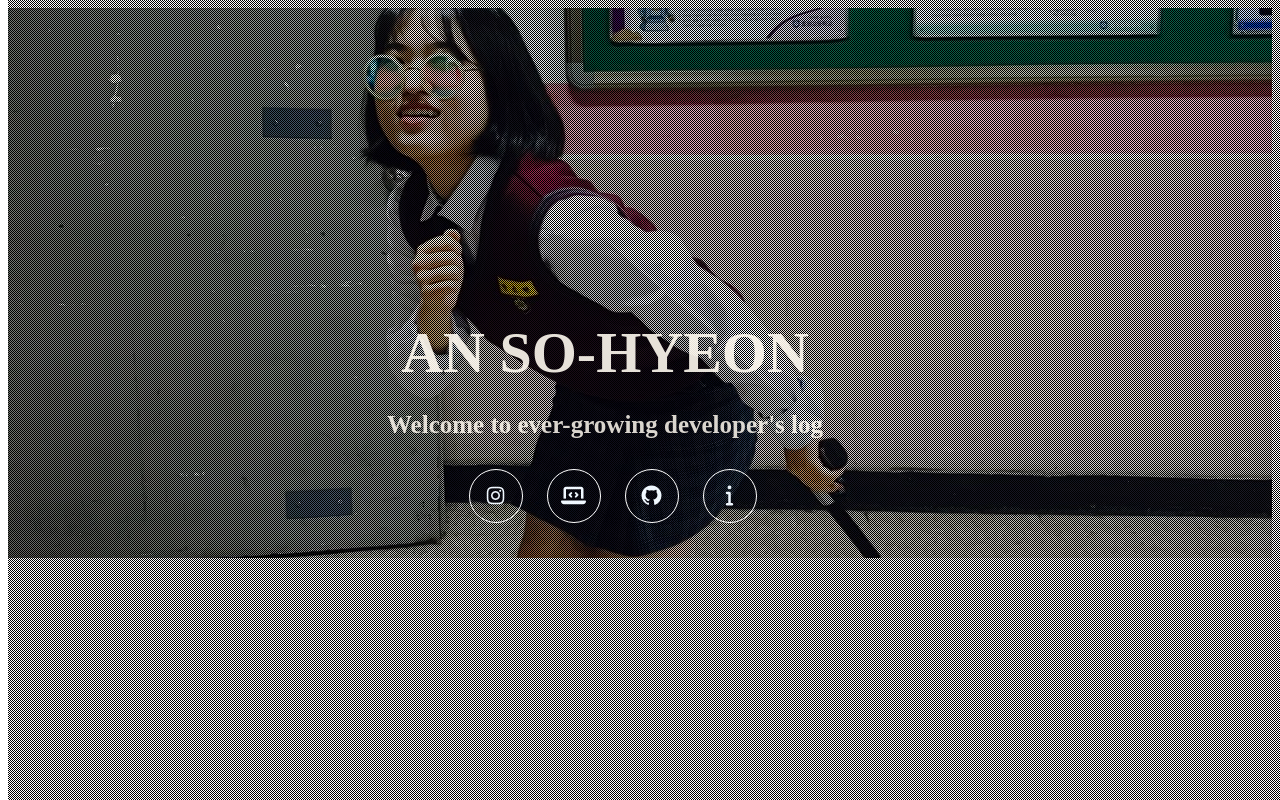
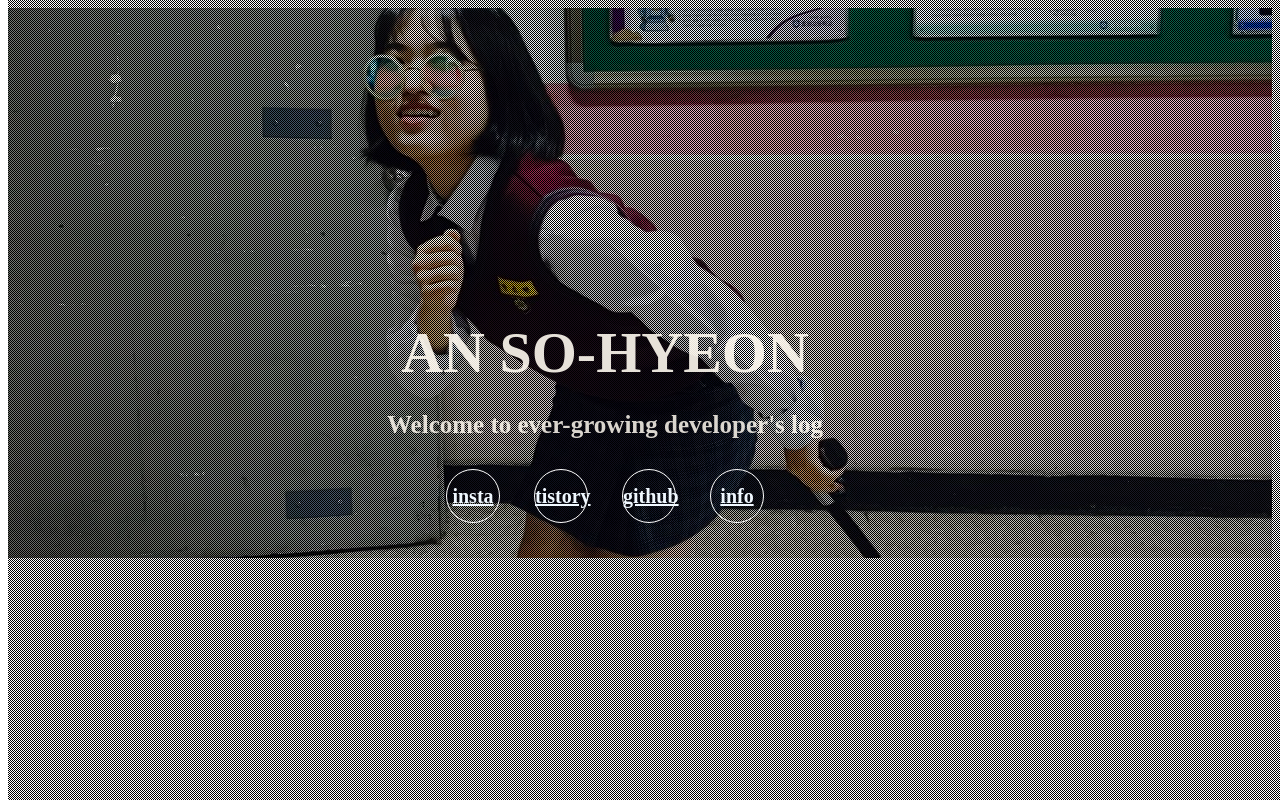
Before and after one commit to anso33/anso33.github.io, a plain HTML site: page index.html in a window 1280 px wide. Drawn offline with Linux system fonts and the light colour scheme.

Commit message:
Update index.html

```diff
--- a/index.html
+++ b/index.html
@@ -52,7 +52,7 @@
           opacity: 0.85;
       }
       .contents__list {
-          margin-left: -25px;
+          margin-left: -40px;
       }
       .contents__list > li{
           display: inline-block;
@@ -62,7 +62,8 @@
           border: 1px solid white;
           border-radius: 50%;
           font-size: 20px;
-          margin-right: 20px;
+          font-weight: bold;
+          margin-right: 30px;
       }
       .contents__list > li:last-child{
           margin-right: 0;
@@ -85,24 +86,16 @@
         <div class="contents__sns">
             <ul class="contents__list">
                 <li>
-                    <a href="https://www.instagram.com/rrr__ddo_1318/">
-                    <i class="fab fa-instagram"></i>
-                    </a>
+                    <a href="https://www.instagram.com/rrr__ddo_1318/">insta</a>
                 </li>
                 <li>
-                   <a href="https://rrddo.tistory.com/">
-                    <i class="fas fa-laptop-code"></i>
-                    </a>
+                   <a href="https://rrddo.tistory.com/">tistory</a>
                 </li>
                 <li>
-                   <a href="https://github.com/AN-SOHYEON">
-                   <i class="fab fa-github"></i>
-                   </a>
+                   <a href="https://github.com/AN-SOHYEON">github</a>
                 </li>
                 <li>
-                   <a href="anso.html">
-                   <i class="fas fa-info"></i>
-                   </a>
+                   <a href="anso.html">info</a>
                 </li>
             </ul>
         </div>
```
